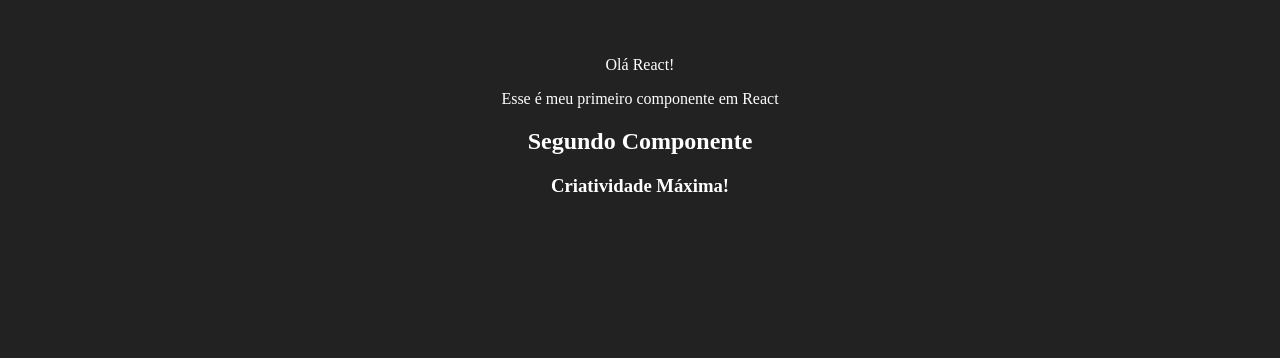
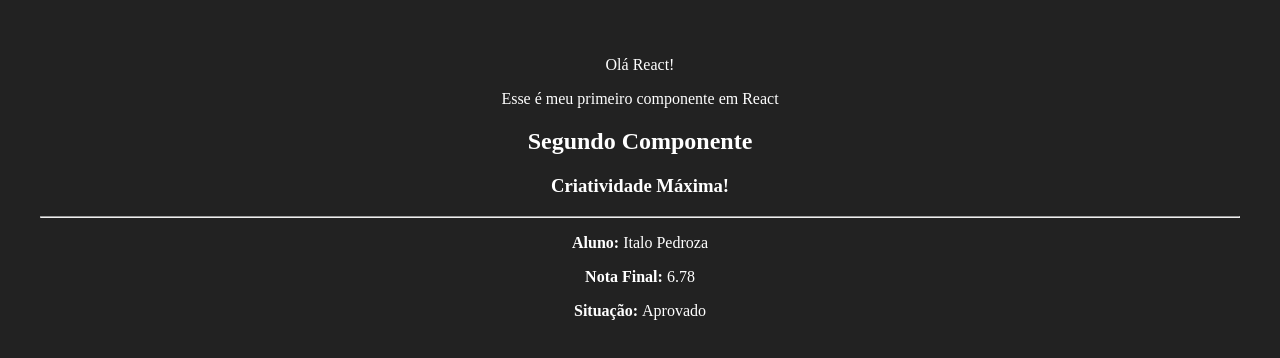
Before and after one commit to italoknd/Curso-REACT-JS, a React (Vite) app in the folder react-fundamentals/: page / in a window 1280 px wide. Shown: the top 358 px of the page. Built offline with nearby package versions, Linux system fonts and the light colour scheme.

Commit message:
adding new props

```diff
--- a/react-fundamentals/src/App.tsx
+++ b/react-fundamentals/src/App.tsx
@@ -1,13 +1,18 @@
 import "./App.css";
-import Primeiro from './components/basicos/Primeiro.jsx'
+import Primeiro from "./components/basicos/Primeiro.jsx";
 import Props from "./components/basicos/Props.jsx";
 
 function App() {
   return (
     <>
       <p>Olá React!</p>
-      <Primeiro/>
-      <Props titulo="Segundo Componente" subtitulo="Criatividade Máxima!"/>
+      <Primeiro />
+      <Props
+        titulo="Segundo Componente"
+        subtitulo="Criatividade Máxima!"
+        nota={6.78}
+        aluno="Italo Pedroza"
+      />
     </>
   );
 }
--- a/react-fundamentals/src/components/basicos/Props.tsx
+++ b/react-fundamentals/src/components/basicos/Props.tsx
@@ -1,10 +1,26 @@
 import { ITitulos } from "../../interfaces/basicos-interface/basico";
 
-const Props = ({ titulo, subtitulo }: ITitulos) => {
+const Props = (props: ITitulos) => {
+  const { titulo, subtitulo, nota, aluno } = props;
+  const condicao_aluno: string = nota >= 5 ? "Aprovado" : "Reprovado";
+
   return (
     <>
       <h2>{titulo}</h2>
       <h3>{subtitulo}</h3>
+      <hr />
+      <p>
+        <strong>Aluno: </strong>
+        {aluno}
+      </p>
+      <p>
+        <strong>Nota Final: </strong>
+        {nota}
+      </p>
+      <p>
+        <strong>Situação: </strong>
+        {condicao_aluno}
+      </p>
     </>
   );
 };
--- a/react-fundamentals/src/interfaces/basicos-interface/basico.ts
+++ b/react-fundamentals/src/interfaces/basicos-interface/basico.ts
@@ -1,4 +1,7 @@
 export interface ITitulos {
   titulo: string;
   subtitulo: string;
+
+  nota: number;
+  aluno: string;
 }
```
